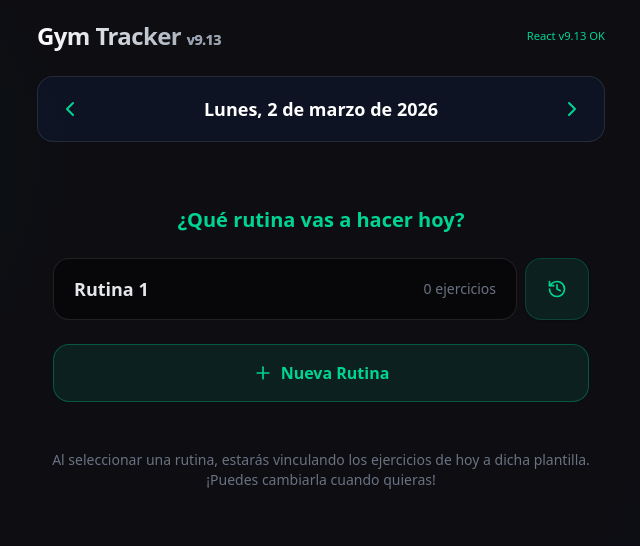
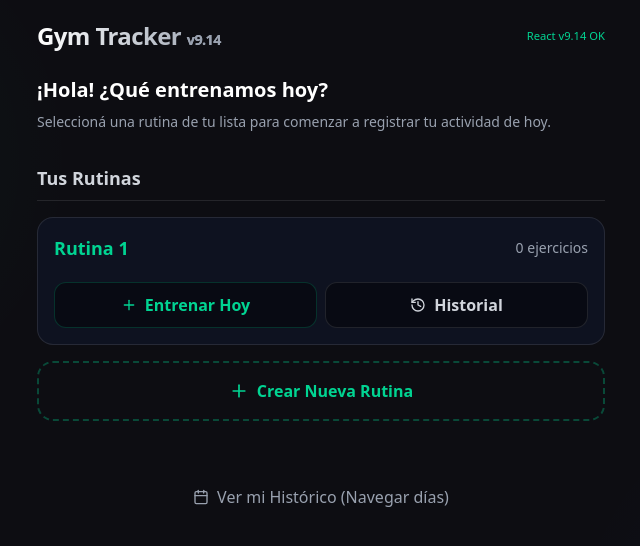
Before and after one commit to edureg/gymtracker, a React (Vite) app: page / in a window 1280 px wide. Shown: the top 546 px of the page, without its empty margins (319-959 px from the left). Built offline with nearby package versions, Linux system fonts and the light colour scheme.

Commit message:
Mejoras historial y menu inicio

```diff
--- a/src/App.tsx
+++ b/src/App.tsx
@@ -1,5 +1,5 @@
 import React, { useState, useEffect, useRef } from 'react';
-import { ChevronLeft, ChevronRight, PenLine, Plus, Unlock, Lock, Download, Upload, Timer as TimerIcon, History, X, Home } from 'lucide-react';
+import { ChevronLeft, ChevronRight, PenLine, Plus, Unlock, Lock, Download, Upload, Timer as TimerIcon, History, X, Home, Calendar } from 'lucide-react';
 import { RoutineConfig, DayLog, Exercise } from './types';
 import { loadRoutineConfig, saveRoutineConfig, getDayLog, saveDayLog, getLastDayMetrics } from './utils/storage';
 import { exportCSV, exportJSON, importFile } from './utils/exportImport';
@@ -17,6 +17,7 @@ export default function App() {
   const [isAddModalOpen, setIsAddModalOpen] = useState(false);
   const [isExportModalOpen, setIsExportModalOpen] = useState(false);
   const [routineForHistory, setRoutineForHistory] = useState<Routine | null>(null);
+  const [currentView, setCurrentView] = useState<'home' | 'workout'>('home');
   const fileInputRef = useRef<HTMLInputElement>(null);
 
   const [refreshTrigger, setRefreshTrigger] = useState(0);
@@ -151,6 +152,79 @@ export default function App() {
   const selectRoutineForDay = (id: string) => {
     handleDayMetricChange('routineId', id);
   };
+
+  const startRoutineToday = (routineId: string) => {
+      const today = new Date();
+      const tLog = getDayLog(today);
+
+      let tLogHasData = false;
+      if (tLog) {
+         for (const key of Object.keys(tLog)) {
+            if (!['routineId', '_day_note_', 'calories', 'duration', 'avgHeartRate', 'maxHeartRate'].includes(key)) {
+               const exData = tLog[key];
+               for (const setKey of Object.keys(exData)) {
+                  if (setKey !== 'note' && (exData[setKey].reps || exData[setKey].weight || exData[setKey].time)) {
+                     tLogHasData = true;
+                     break;
+                  }
+               }
+            }
+         }
+      }
+
+      if (tLog.routineId && tLog.routineId !== routineId && tLogHasData) {
+          if (!window.confirm("Ya tienes datos en otra rutina de hoy. Si la cambiás, los descartarás en esta vista. ¿Continuar y cambiar?")) {
+              return;
+          }
+      }
+
+      const newLog = { ...tLog, routineId };
+      saveDayLog(today, newLog);
+      setCurrentDate(today);
+      setRefreshTrigger(prev => prev + 1);
+      setCurrentView('workout');
+  };
+
+  const createNewRoutineFromHome = () => {
+    const rId = 'routine_' + Date.now();
+    const newRoutine = {
+      id: rId,
+      title: 'Nueva Rutina',
+      exercises: []
+    };
+    const newConfig = { ...routineConfig, [rId]: newRoutine };
+    setRoutineConfig(newConfig);
+    saveRoutineConfig(newConfig);
+
+    const today = new Date();
+    const tLog = getDayLog(today);
+    const newLog = { ...tLog, routineId: rId };
+    saveDayLog(today, newLog);
+    setCurrentDate(today);
+    setRefreshTrigger(prev => prev + 1);
+    setCurrentView('workout');
+    setIsEditMode(true);
+  };
+
+  let currentLogHasData = false;
+  if (dayLog) {
+     for (const key of Object.keys(dayLog)) {
+        if (!['routineId', '_day_note_', 'calories', 'duration', 'avgHeartRate', 'maxHeartRate'].includes(key)) {
+           const exData = dayLog[key];
+           for (const setKey of Object.keys(exData)) {
+              if (setKey !== 'note' && (exData[setKey].reps || exData[setKey].weight || exData[setKey].time)) {
+                 currentLogHasData = true;
+                 break;
+              }
+           }
+        }
+     }
+  }
+
+  const todayDateObj = new Date();
+  const todayLogState = getDayLog(todayDateObj);
+  const todayRoutineId = todayLogState.routineId;
+  const todayRoutineObj = todayRoutineId ? routineConfig[todayRoutineId] : null;
 
   const moveExercise = (exIndex: number, direction: number) => {
     if (!activeRoutineId || !currentDayRoutine) return;
@@ -298,11 +372,93 @@ export default function App() {
 
   return (
     <div className="max-w-[600px] mx-auto pb-24 px-4 pt-5">
+      {currentView === 'home' ? (
+        <>
           <header className="flex justify-between items-center mb-6">
             <h1 className="text-2xl font-bold tracking-tight bg-gradient-to-r from-white to-gray-400 bg-clip-text text-transparent">
-          Gym Tracker <span className="text-[0.6em] text-gray-400">v9.13</span>
+              Gym Tracker <span className="text-[0.6em] text-gray-400">v9.14</span>
             </h1>
-        <div className="text-[0.7em] text-emerald-400">React v9.13 OK</div>
+            <div className="text-[0.7em] text-emerald-400">React v9.14 OK</div>
+          </header>
+
+          {todayRoutineObj ? (
+             <div className="bg-emerald-400/10 border border-emerald-400/30 p-5 rounded-2xl mb-8">
+                <h2 className="text-emerald-400 font-bold mb-2">Entrenamiento de hoy en curso</h2>
+                <p className="text-gray-200 text-lg mb-4">{todayRoutineObj.title}</p>
+                <button
+                   onClick={() => {
+                      setCurrentDate(new Date());
+                      setCurrentView('workout');
+                   }}
+                   className="w-full py-3 bg-emerald-400 text-black font-bold rounded-xl shadow-[0_0_15px_rgba(52,211,153,0.3)] hover:bg-emerald-300 transition-colors"
+                >
+                   Continuar Entrenamiento
+                </button>
+             </div>
+          ) : (
+             <div className="mb-8">
+                <h2 className="text-xl font-bold text-white mb-2">¡Hola! ¿Qué entrenamos hoy?</h2>
+                <p className="text-gray-400 text-sm">Seleccioná una rutina de tu lista para comenzar a registrar tu actividad de hoy.</p>
+             </div>
+          )}
+
+          <div className="space-y-4">
+             <h3 className="text-lg font-bold text-gray-300 border-b border-white/10 pb-2">Tus Rutinas</h3>
+             {Object.values(routineConfig).map(routine => (
+                <div key={routine.id} className="bg-slate-900/60 border border-white/10 rounded-2xl p-4 flex flex-col gap-3 hover:bg-white/5 transition-colors">
+                   <div className="flex justify-between items-center">
+                      <span className="text-lg font-bold text-emerald-400">{routine.title}</span>
+                      <span className="text-sm text-gray-400">{routine.exercises?.filter(e => e.isActive !== false).length || 0} ejercicios</span>
+                   </div>
+                   <div className="grid grid-cols-2 gap-2 mt-2">
+                      <button
+                         onClick={() => startRoutineToday(routine.id)}
+                         className="py-2.5 bg-black/40 text-emerald-400 border border-emerald-400/20 rounded-xl font-semibold flex items-center justify-center gap-2 hover:bg-emerald-400/10 transition-colors"
+                      >
+                         <Plus className="w-4 h-4" /> Entrenar Hoy
+                      </button>
+                      <button
+                         onClick={() => setRoutineForHistory(routine)}
+                         className="py-2.5 bg-black/40 text-gray-300 border border-white/10 rounded-xl font-semibold flex items-center justify-center gap-2 hover:bg-white/10 transition-colors"
+                      >
+                         <History className="w-4 h-4" /> Historial
+                      </button>
+                   </div>
+                </div>
+             ))}
+
+             <button
+               onClick={createNewRoutineFromHome}
+               className="w-full py-4 mt-2 bg-transparent text-emerald-400 border-2 border-dashed border-emerald-400/30 rounded-2xl font-semibold flex items-center justify-center gap-2 hover:bg-emerald-400/10 transition-colors"
+             >
+               <Plus className="w-5 h-5" /> Crear Nueva Rutina
+             </button>
+          </div>
+
+          <div className="mt-10 text-center pt-6">
+             <button
+                onClick={() => {
+                   setCurrentDate(new Date());
+                   setCurrentView('workout');
+                }}
+                className="text-gray-400 hover:text-white transition-colors flex items-center justify-center gap-2 mx-auto"
+             >
+                <Calendar className="w-4 h-4"/> Ver mi Histórico (Navegar días)
+             </button>
+          </div>
+        </>
+      ) : (
+        <>
+          <header className="flex justify-between items-center mb-6">
+            <button
+              onClick={() => setCurrentView('home')}
+              className="flex items-center gap-2 text-gray-400 hover:text-emerald-400 transition-colors"
+            >
+              <Home className="w-5 h-5" /> <span className="text-sm font-semibold">Menú</span>
+            </button>
+            <h1 className="text-xl font-bold tracking-tight bg-gradient-to-r from-white to-gray-400 bg-clip-text text-transparent">
+              Gym Tracker
+            </h1>
           </header>
 
           <div className="flex items-center gap-3 mb-6 bg-slate-900/70 p-3 rounded-2xl backdrop-blur-md border border-white/10">
@@ -323,7 +479,7 @@ export default function App() {
 
       {!activeRoutineId ? (
             <div className="text-center py-10">
-          <h2 className="text-xl font-bold mb-6 text-emerald-400">¿Qué rutina vas a hacer hoy?</h2>
+              <h2 className="text-xl font-bold mb-6 text-emerald-400">¿Qué rutina vas a hacer este día?</h2>
               <div className="space-y-4 px-4">
                 {Object.values(routineConfig).map(routine => (
                   <div key={routine.id} className="flex gap-2">
@@ -334,25 +490,8 @@ export default function App() {
                       <div className="text-lg font-semibold text-gray-200">{routine.title}</div>
                       <div className="text-sm text-gray-500">{routine.exercises?.filter(e => e.isActive !== false).length || 0} ejercicios</div>
                     </button>
-                <button
-                  onClick={() => setRoutineForHistory(routine)}
-                  className="w-16 bg-emerald-400/10 text-emerald-400 border border-emerald-400/20 rounded-2xl flex flex-col items-center justify-center hover:bg-emerald-400/20 transition-colors shadow-sm"
-                  title={`Historial de ${routine.title}`}
-                >
-                  <History className="w-5 h-5" />
-                </button>
                   </div>
                 ))}
-            <button
-              onClick={createNewRoutine}
-              className="w-full py-4 mt-6 bg-emerald-400/10 text-emerald-400 border border-emerald-400/30 rounded-2xl font-semibold flex items-center justify-center gap-2 hover:bg-emerald-400/20 transition-colors"
-            >
-              <Plus className="w-5 h-5" /> Nueva Rutina
-            </button>
-          </div>
-
-          <div className="mt-12 text-center text-sm text-gray-500">
-             Al seleccionar una rutina, estarás vinculando los ejercicios de hoy a dicha plantilla. ¡Puedes cambiarla cuando quieras!
               </div>
             </div>
       ) : (
@@ -378,12 +517,14 @@ export default function App() {
                     >
                       <History className="w-4 h-4" />
                     </button>
+                    {!currentLogHasData && (
                         <button
                           onClick={unlinkRoutineFromDay}
                           className="text-xs font-semibold text-orange-400 bg-orange-400/10 px-3 py-2 rounded-lg hover:bg-orange-400/20 whitespace-nowrap transition-colors"
                         >
                           Cambiar
                         </button>
+                    )}
                   </div>
                 </div>
               )}
@@ -640,6 +781,8 @@ export default function App() {
       )}
         </>
       )}
+        </>
+      )}
     </div>
   );
 }
```
Lines whose indentation alone changed are shown as unchanged.
